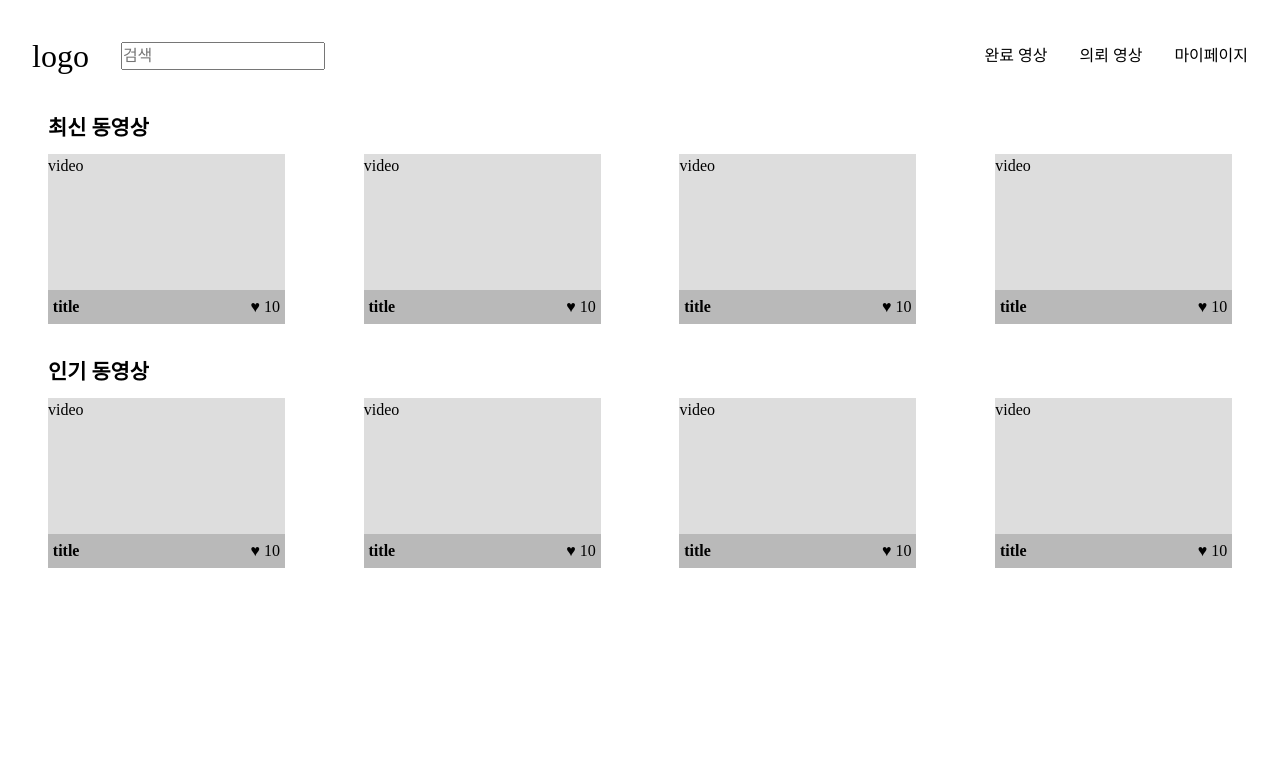
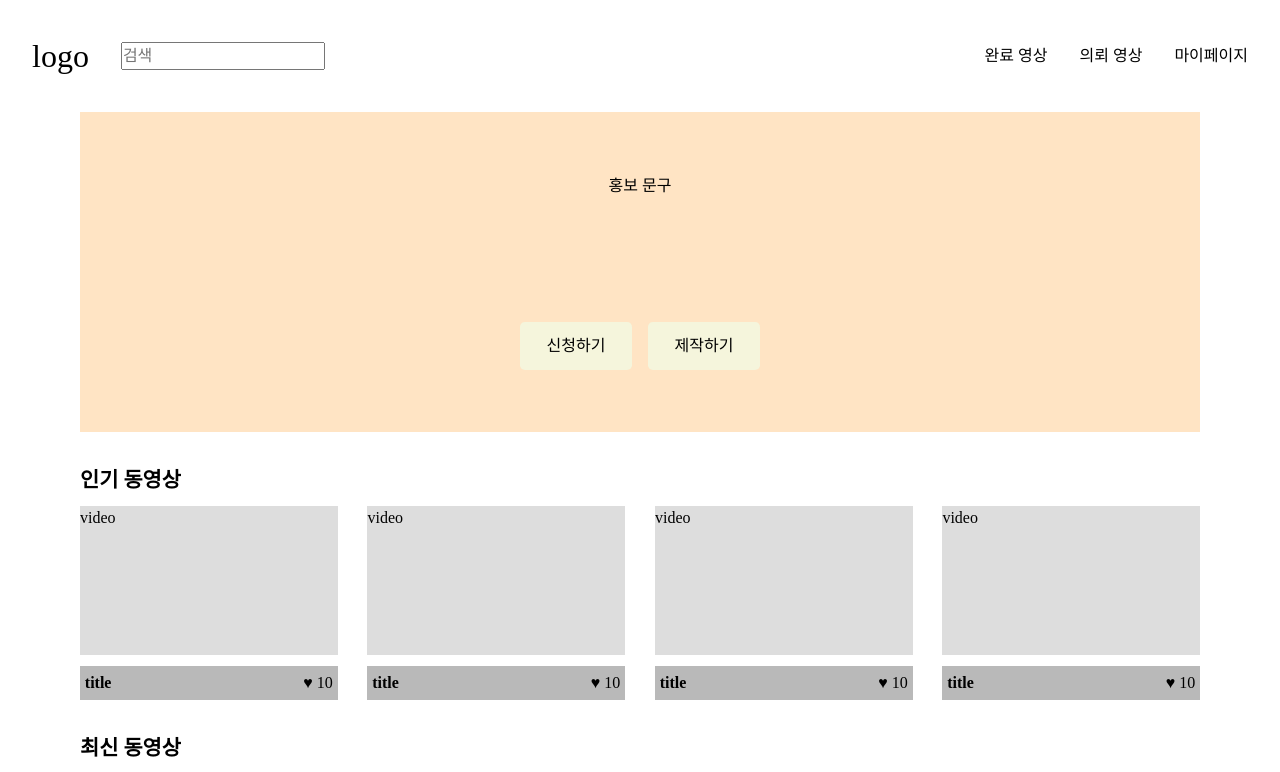
Before and after one commit to LTH-panda/dara-client, a Next.js app: page /main in a window 1280 px wide. Shown: the top 772 px of the page. Built offline with nearby package versions, Linux system fonts and the light colour scheme; what emotion-reset would draw is missing.

Commit message:
ADD: HomeBanner 추가

```diff
--- a/src/components/modules/VideoCard/style.ts
+++ b/src/components/modules/VideoCard/style.ts
@@ -1,12 +1,13 @@
 import styled from "@emotion/styled";
 
 export const VideoBlock = styled.div`
-  width: 20%;
+  width: 23%;
 `;
 
 export const VideoSection = styled.div`
-  height: 8.5rem;
+  height: 9.3rem;
   background-color: #ddd;
+  margin-bottom: 0.7rem;
 `;
 
 export const TitleSection = styled.div`
--- /dev/null
+++ b/src/components/templates/Home/HomeBanner/index.tsx
@@ -0,0 +1,16 @@
+import React from "react";
+import * as S from "./style";
+
+function HomBanner() {
+  return (
+    <S.HomeBannerBlock>
+      <div>홍보 문구</div>
+      <S.BannerButtonSection>
+        <S.BannerButton>신청하기</S.BannerButton>
+        <S.BannerButton>제작하기</S.BannerButton>
+      </S.BannerButtonSection>
+    </S.HomeBannerBlock>
+  );
+}
+
+export default HomBanner;
--- /dev/null
+++ b/src/components/templates/Home/HomeBanner/style.ts
@@ -0,0 +1,26 @@
+import styled from "@emotion/styled";
+
+export const HomeBannerBlock = styled.div`
+  width: 100%;
+  height: 20rem;
+  background-color: #ffe4c4;
+  margin-bottom: 2rem;
+  display: flex;
+  flex-direction: column;
+  justify-content: space-around;
+  align-items: center;
+  align-content: center;
+`;
+
+export const BannerButtonSection = styled.div`
+  width: 15rem;
+  display: flex;
+  justify-content: space-between;
+`;
+
+export const BannerButton = styled.button`
+  width: 7rem;
+  height: 3rem;
+  border-radius: 0.3rem;
+  background-color: #f5f5dc;
+`;
--- a/src/components/templates/Video/MainVideoList/style.ts
+++ b/src/components/templates/Video/MainVideoList/style.ts
@@ -2,7 +2,7 @@ import styled from "@emotion/styled";
 
 export const VideoListContainer = styled.div`
   width: 100%;
-  margin-bottom: 2rem;
+  padding-bottom: 2rem;
 `;
 
 export const ListTitle = styled.div`
--- a/src/pages/main/index.tsx
+++ b/src/pages/main/index.tsx
@@ -1,12 +1,14 @@
 import styled from "@emotion/styled";
 import MainVideoList from "components/templates/Video/MainVideoList";
+import HomBanner from "components/templates/Home/HomeBanner";
 import React from "react";
 
 function MainPage() {
   return (
     <Container>
+      <HomBanner />
+      <MainVideoList title="인기 동영상" />
       <MainVideoList title="최신 동영상" />
-      <MainVideoList title="인기 동영상" />
     </Container>
   );
 }
@@ -14,6 +16,6 @@ function MainPage() {
 export default MainPage;
 
 const Container = styled.div`
-  padding: 0 3rem;
+  padding: 0 5rem;
   margin: auto;
 `;
```
